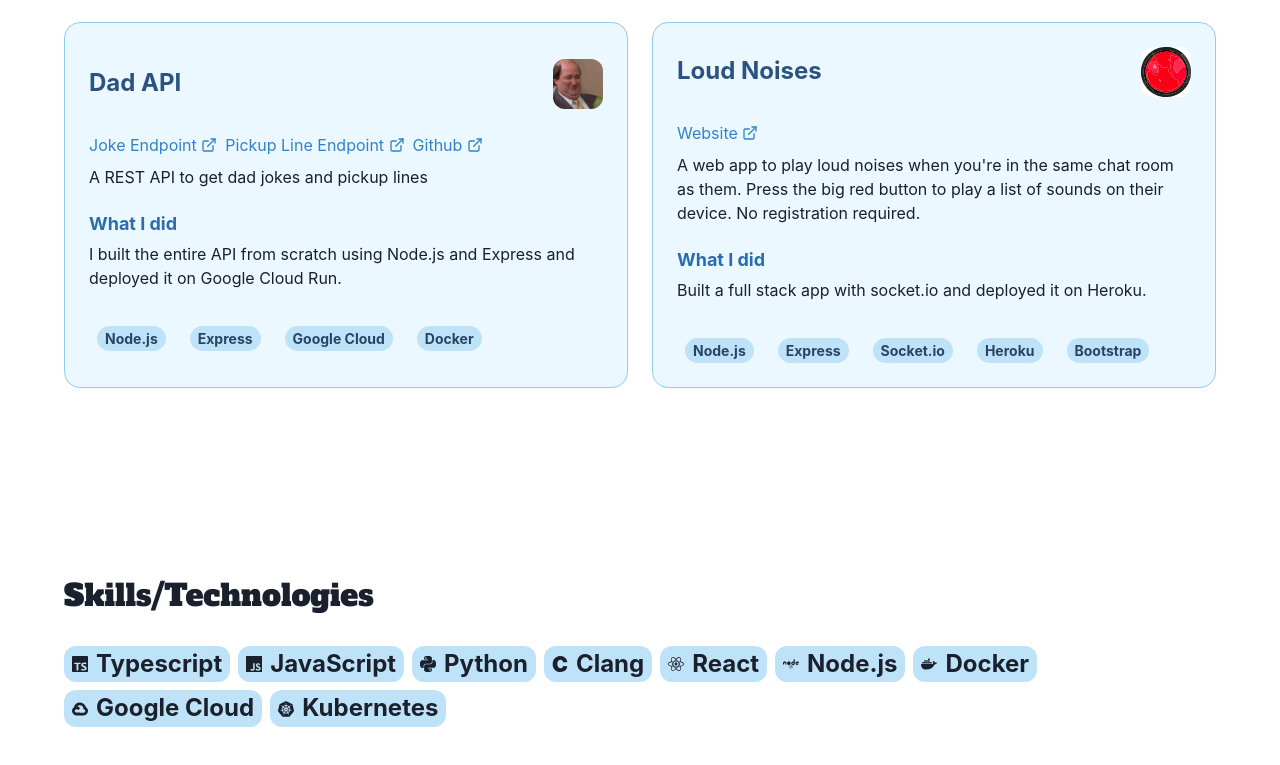
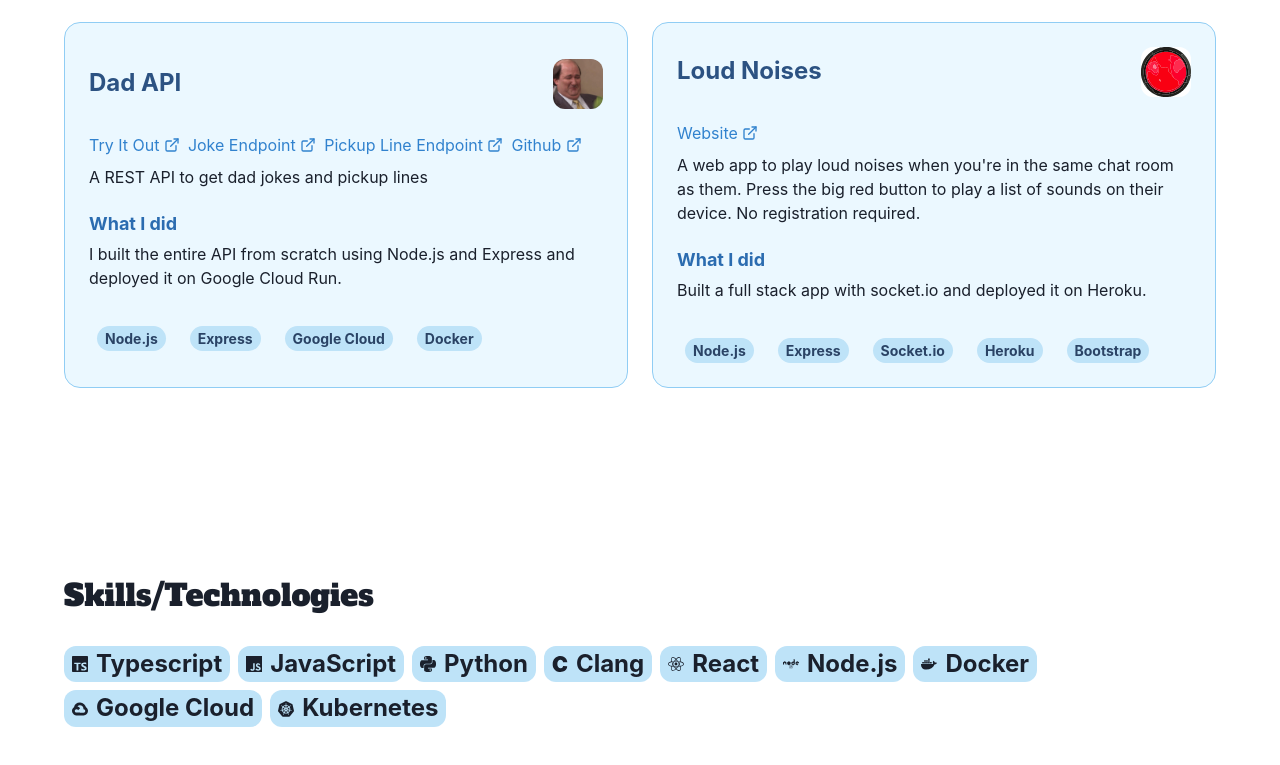
Before and after one commit to arhammusheer/croissant.one, a React (Vite) app: page / in a window 1280 px wide. Shown: the part 4185-4950 px from the top of the page. Built offline with nearby package versions, Linux system fonts and the light colour scheme.

Commit message:
Update me.ts

```diff
--- a/src/me.ts
+++ b/src/me.ts
@@ -197,6 +197,10 @@ export const me = {
       technologies: ["Node.js", "Express", "Google Cloud", "Docker"],
       links: [
         {
+          name: "Try It Out",
+          uri: "https://dad.croissant.one",
+        },
+        {
           name: "Joke Endpoint",
           uri: "https://dad.croissant.one/api/joke",
         },
```
